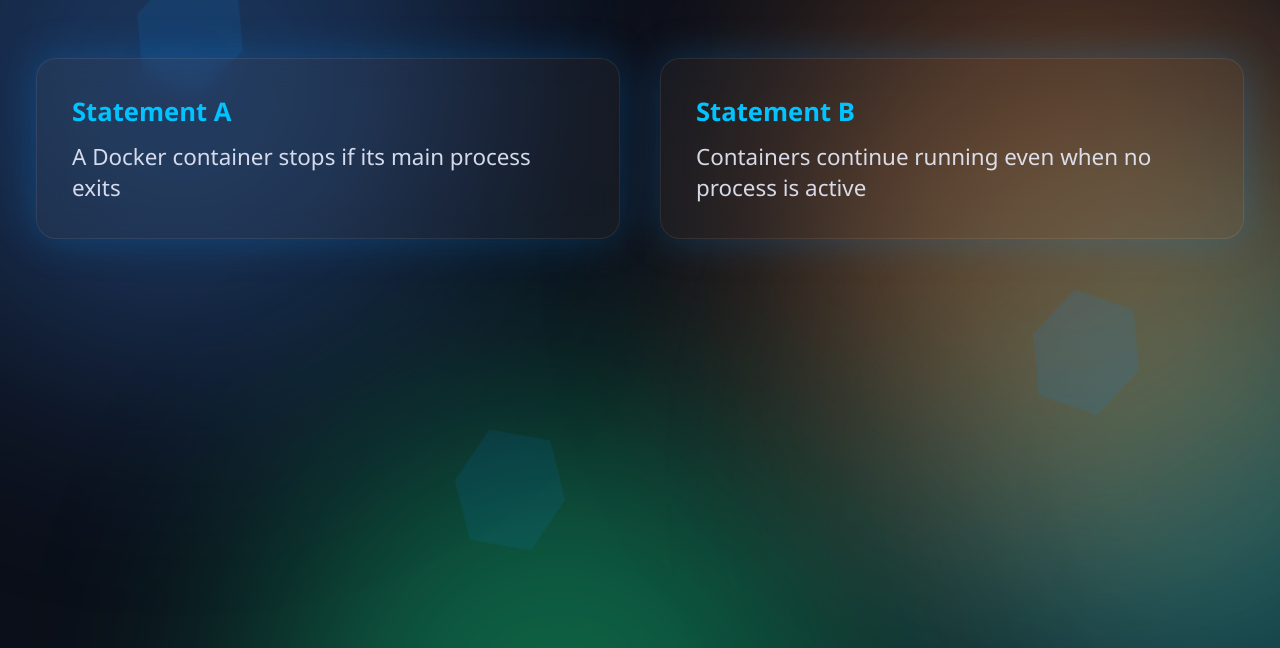
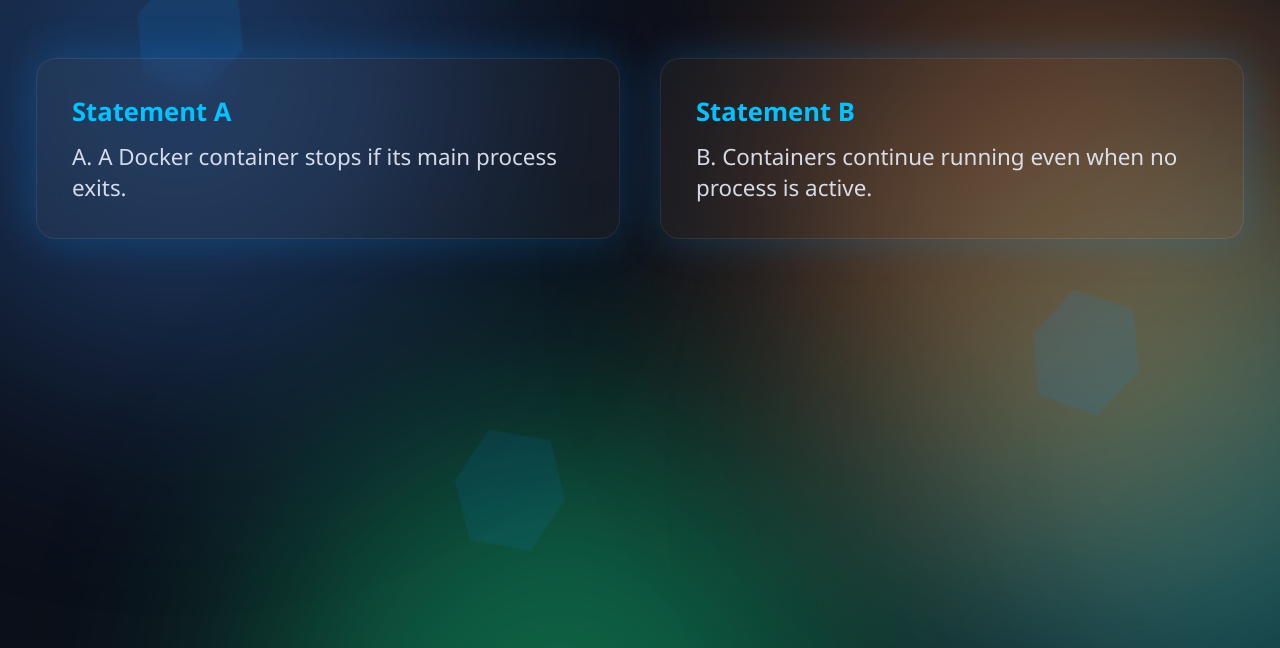
Before and after one commit to Ubendra143/DevOpsDemo, a plain HTML site: page index.html in a window 1280 px wide. Shown: the part 152-800 px from the top of the page. Drawn offline with Linux system fonts and the light colour scheme.

Commit message:
Update index.html

```diff
--- a/index.html
+++ b/index.html
@@ -129,12 +129,12 @@
 <div class="wrapper">
     <div class="card">
         <div class="label">Statement A</div>
-        <div class="text" id="statementA">A Docker container stops if its main process exits</div>
+        <div class="text" id="statementA">A. A Docker container stops if its main process exits.</div>
     </div>
 
     <div class="card">
         <div class="label">Statement B</div>
-        <div class="text" id="statementB">Containers continue running even when no process is active</div>
+        <div class="text" id="statementB">B. Containers continue running even when no process is active.</div>
     </div>
 </div>
 
```
